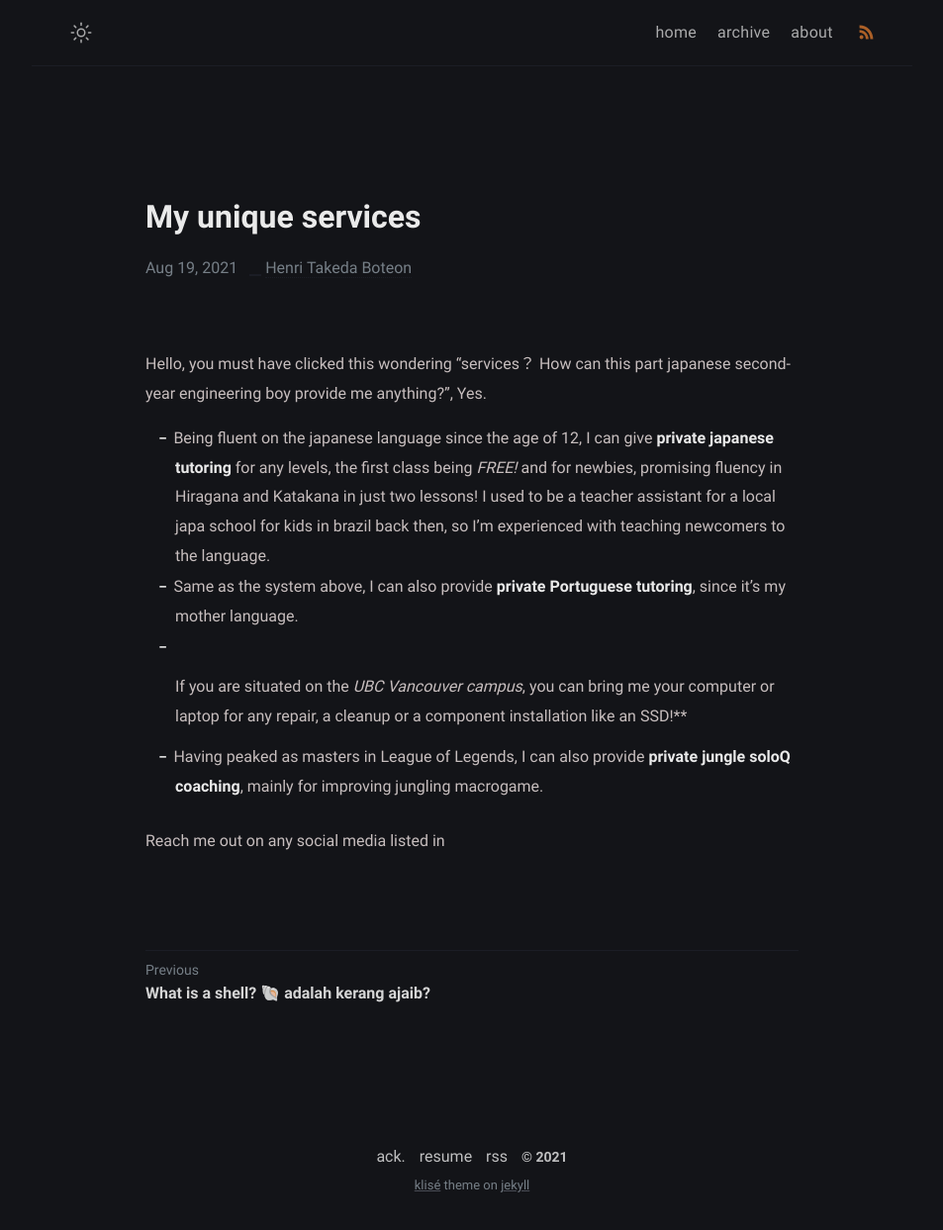
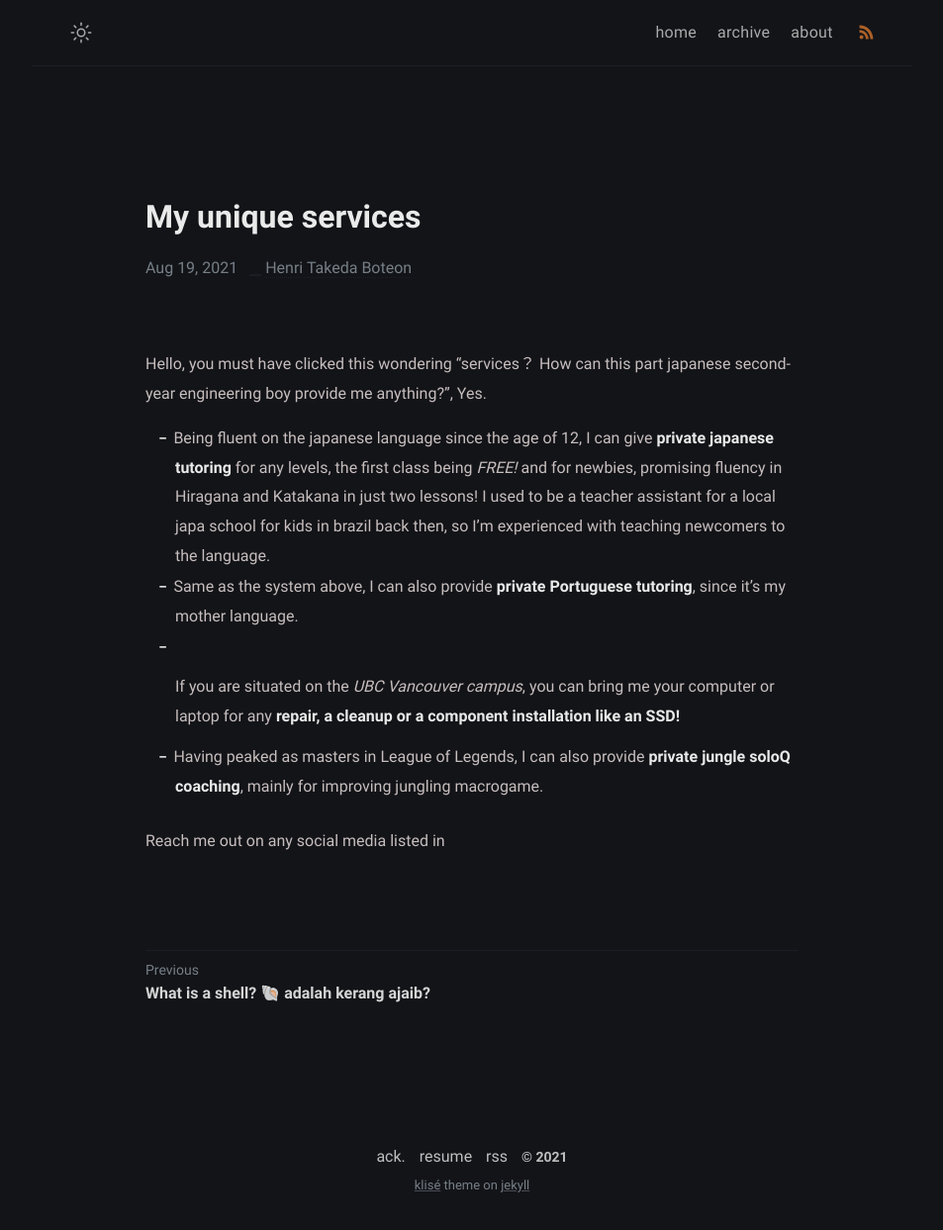
Before and after one commit to Pistachihen/pistachi.github.io, a Jekyll site: the page built from _posts/welcome-to-jekyll/2020-08-29-welcome-to-jekyll.md, in a window 1280 px wide. Shown: the whole page at 99% size, without its empty margins (163-1116 px from the left). Built offline with Jekyll 4.4.1, drawn with Linux system fonts in a browser that asks for light colours.

```diff
--- a/_posts/welcome-to-jekyll/2020-08-29-welcome-to-jekyll.md
+++ b/_posts/welcome-to-jekyll/2020-08-29-welcome-to-jekyll.md
@@ -8,7 +8,7 @@ Hello, you must have clicked this wondering "services？ How can this part japan
 
 - Being fluent on the japanese language since the age of 12, I can give **private japanese tutoring** for any levels, the first class being *FREE!* and for newbies, promising fluency in Hiragana and Katakana in just two lessons! I used to be a teacher assistant for a local japa school for kids in brazil back then, so I'm experienced with teaching newcomers to the language.
 - Same as the system above, I can also provide **private Portuguese tutoring**, since it's my mother language.
-- If you are situated on the *UBC Vancouver campus*, you can bring me your computer or laptop for any repair, a cleanup or a component installation like an SSD!**
+- If you are situated on the *UBC Vancouver campus*, you can bring me your computer or laptop for any **repair, a cleanup or a component installation like an SSD!**
 
 - Having peaked as masters in League of Legends, I can also provide **private jungle soloQ coaching**, mainly for improving jungling macrogame.
 
```
